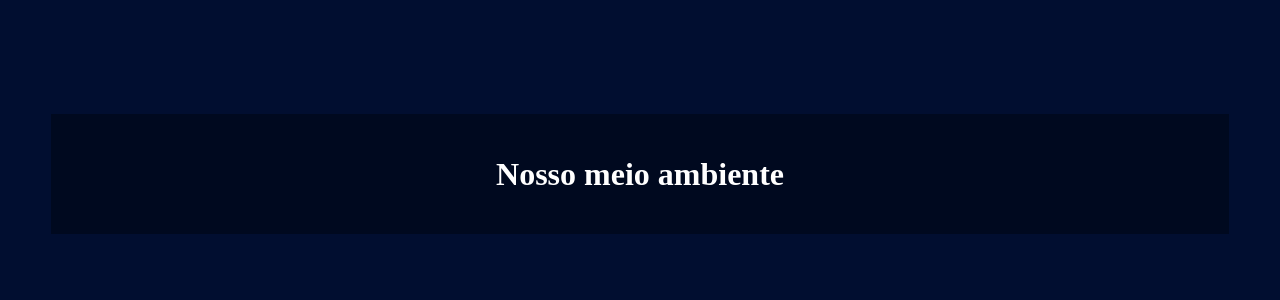
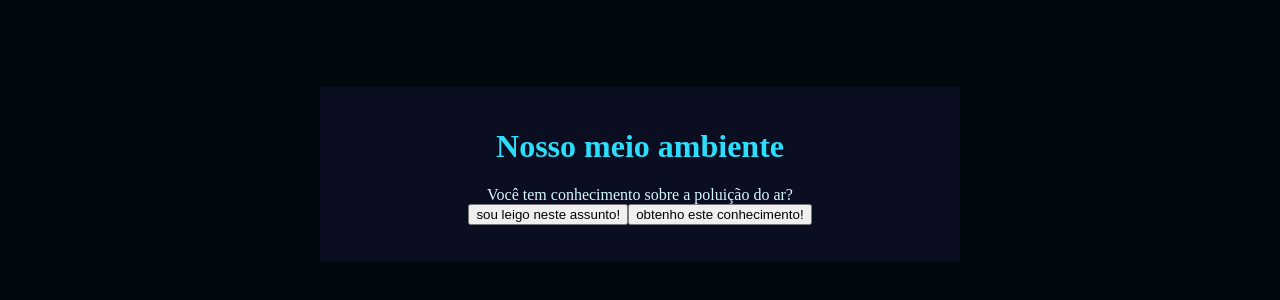
Before and after one commit to Jhogab10/Quest-es-sobre-polui-o-10-06, a plain HTML site: page index.html in a window 1280 px wide. Shown: the part 234-534 px from the top of the page. Drawn offline with Linux system fonts and the light colour scheme.

Commit message:
Add files via upload

```diff
--- a/script.js
+++ b/script.js
@@ -6,56 +6,108 @@ const textoResultado = document.querySelector(".texto-resultado");
 
 const perguntas = [
     {
-        enunciado: "Impactos da Poluição do Ar: Desafios e Soluções para a Preservação Ambiental",
+        enunciado: "Você tem conhecimento sobre a poluição do ar?",
         alternativas: [
-            "Ok, vamos lá!",
-            "Isso é terrível!"
-        ]
-    },
-    {
-        enunciado: "Quais das seguintes opções são consideradas principais fontes de poluição do ar em áreas urbanas e rurais?",
-        alternativas: [
-            "Emissões veiculares",
-            "Indústrias"
+            {
+                texto: "sou leigo neste assunto!",
+                afirmacao: "afimação"
+            },
+            {
+                texto: "obtenho este conhecimento!",
+                afirmacao: "afirmação"
+            }
         ]
     },
     {
         enunciado: "",
         alternativas: [
-            "",
-            ""
+            {
+                texto: "Sim!!!",
+                afirmacao: "afirmação"
+            },
+            {
+                texto: "Não!!!",
+                afirmacao: "afirmação"
+            }
         ]
     },
     {
-        enunciado: "",
+        enunciado: "Realiza alguma ativida para a preservação do ambiente?",
         alternativas: [
-            "",
-            ""
+            {
+                texto: "SIM! REALIZO",
+                afirmacao: "afirmação"
+            },
+            {
+                texto: "NÃO! NÃO AJUDO",
+                afirmacao: "afirmação"
+            }
         ]
     },
     {
-        enunciado: "",
+        enunciado: "Prejudica de alguma forma o meio ambiente?",
         alternativas: [
-            "",
-            ""
+            {
+                texto: "SIM! Prejudico",
+                afirmacao: "afirmação"
+            },
+            {
+                texto: "NÃO! NÃo Prejudico",
+                afirmacao: "afirmação"
+            }
         ]
-    },Indústrias
+    },
+    {
+        enunciado: "Você acredita na melhora ambiental a curto prazo? ",
+        alternativas: [
+            {
+                texto: "SIM! temos capacidade",
+                afirmacao: "afirmação"
+            },
+            {
+                texto: "NÃO! nao temos condições",
+                afirmacao: "afirmação"
+            }
+        ]
+    },
 ];
+
 
 let atual = 0;
 let perguntaAtual;
+let historiaFinal = "";
 
 function mostraPergunta() {
+    if (atual >= perguntas.length) {
+        mostraResultado();
+        return;
+    }
     perguntaAtual = perguntas[atual];
     caixaPerguntas.textContent = perguntaAtual.enunciado;
+    caixaAlternativas.textContent = "";
     mostraAlternativas();
 }
-function mostraAlternativas() {
+
+function mostraAlternativas(){
     for(const alternativa of perguntaAtual.alternativas) {
         const botaoAlternativas = document.createElement("button");
-        botaoAlternativas.textContent = alternativa;
+        botaoAlternativas.textContent = alternativa.texto;
+        botaoAlternativas.addEventListener("click", () => respostaSelecionada(alternativa));
         caixaAlternativas.appendChild(botaoAlternativas);
     }
 }
 
+function respostaSelecionada(opcaoSelecionada) {
+    const afirmacoes = opcaoSelecionada.afirmacao;
+    historiaFinal += afirmacoes + " ";
+    atual++;
+    mostraPergunta();
+}
+
+function mostraResultado() {
+    caixaPerguntas.textContent = "Em 2049...";
+    textoResultado.textContent = historiaFinal;
+    caixaAlternativas.textContent = "";
+}
+
 mostraPergunta();
--- a/style.css
+++ b/style.css
@@ -1,9 +1,10 @@
-:root {
-    --cor-fundo: #010e30;
-    --cor-principal: #00091f ;
+:root{
+    --cor-fundo: #01080E ;
+    --cor-principal: #0B0D20 ;
     --cor-secundaria: #212333;
-    --cor-destaque: #ffffff;
-    --cor-texto: #ffffff;
+    --cor-destaque: #2BDEFD;
+    --cor-texto: #D7F9FF;
+
 }
 
 body {
@@ -18,6 +19,7 @@
 .caixa-principal{
     background-color: var(--cor-principal);
     width: 90%;
+    max-width: 600px;
     text-align: center;
     padding: 20px;
 }
```
Lines whose indentation alone changed are shown as unchanged.
